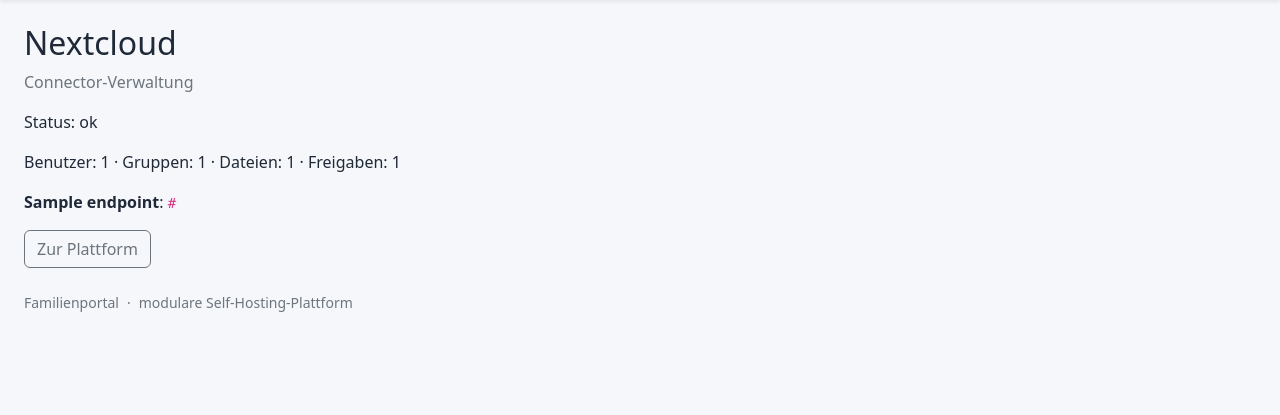
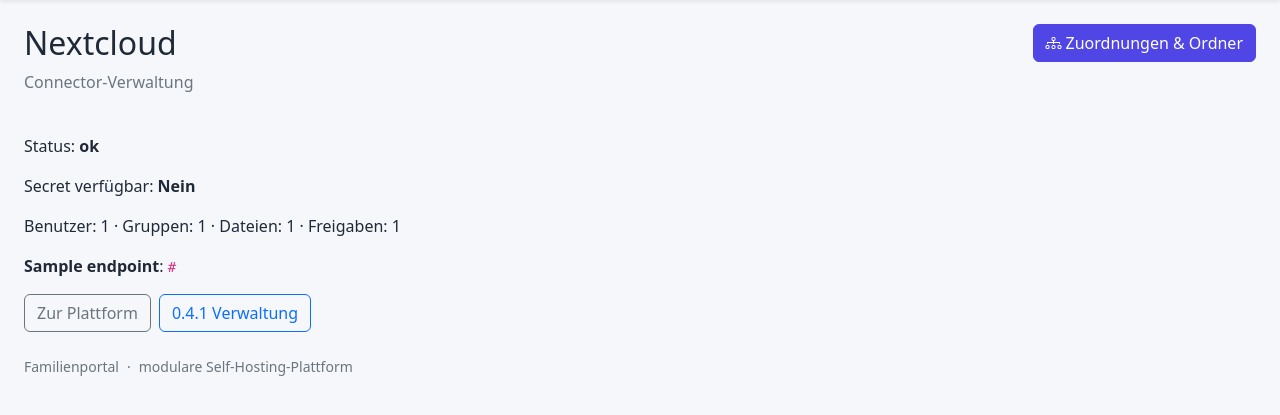
Before and after one commit to Markus4771/Familienportal, a FastAPI app: template src/familienportal/templates/nextcloud.html in a window 1280 px wide. Shown: the part 56-471 px from the top of the page. Run offline with FastAPI, Linux system fonts and the light colour scheme; the template is opened without the code that fills it: most values are stand-ins (such as "Sample title", 1, 10 or a date in 2020).

Commit message:
feat: link Nextcloud management from connector page

```diff
--- a/src/familienportal/templates/nextcloud.html
+++ b/src/familienportal/templates/nextcloud.html
@@ -1,11 +1,11 @@
 {% extends "base.html" %}
 {% block title %}Nextcloud{% endblock %}
 {% block content %}
-<h1 class="h2">Nextcloud</h1>
-<p class="text-secondary">Connector-Verwaltung</p>
+<div class="d-flex justify-content-between align-items-start mb-4"><div><h1 class="h2">Nextcloud</h1><p class="text-secondary">Connector-Verwaltung</p></div><a class="btn btn-primary" href="/platform/nextcloud/management"><i class="bi bi-diagram-3 me-1"></i>Zuordnungen & Ordner</a></div>
 {% if live_error %}<div class="alert alert-warning">{{ live_error }}</div>{% endif %}
-<p>Status: {{ state.health_status if state else 'not_checked' }}</p>
+<p>Status: <strong>{{ state.health_status if state else 'not_checked' }}</strong></p>
+<p>Secret verfügbar: <strong>{% if secret_available %}Ja{% else %}Nein{% endif %}</strong></p>
 <p>Benutzer: {{ users|length }} · Gruppen: {{ groups|length }} · Dateien: {{ files|length }} · Freigaben: {{ shares|length }}</p>
 {% for name, url in endpoints.items() %}<p><strong>{{ name }}</strong>: <code>{{ url }}</code></p>{% endfor %}
-<a class="btn btn-outline-secondary" href="/platform">Zur Plattform</a>
+<div class="d-flex gap-2"><a class="btn btn-outline-secondary" href="/platform">Zur Plattform</a><a class="btn btn-outline-primary" href="/platform/nextcloud/management">0.4.1 Verwaltung</a></div>
 {% endblock %}
```
